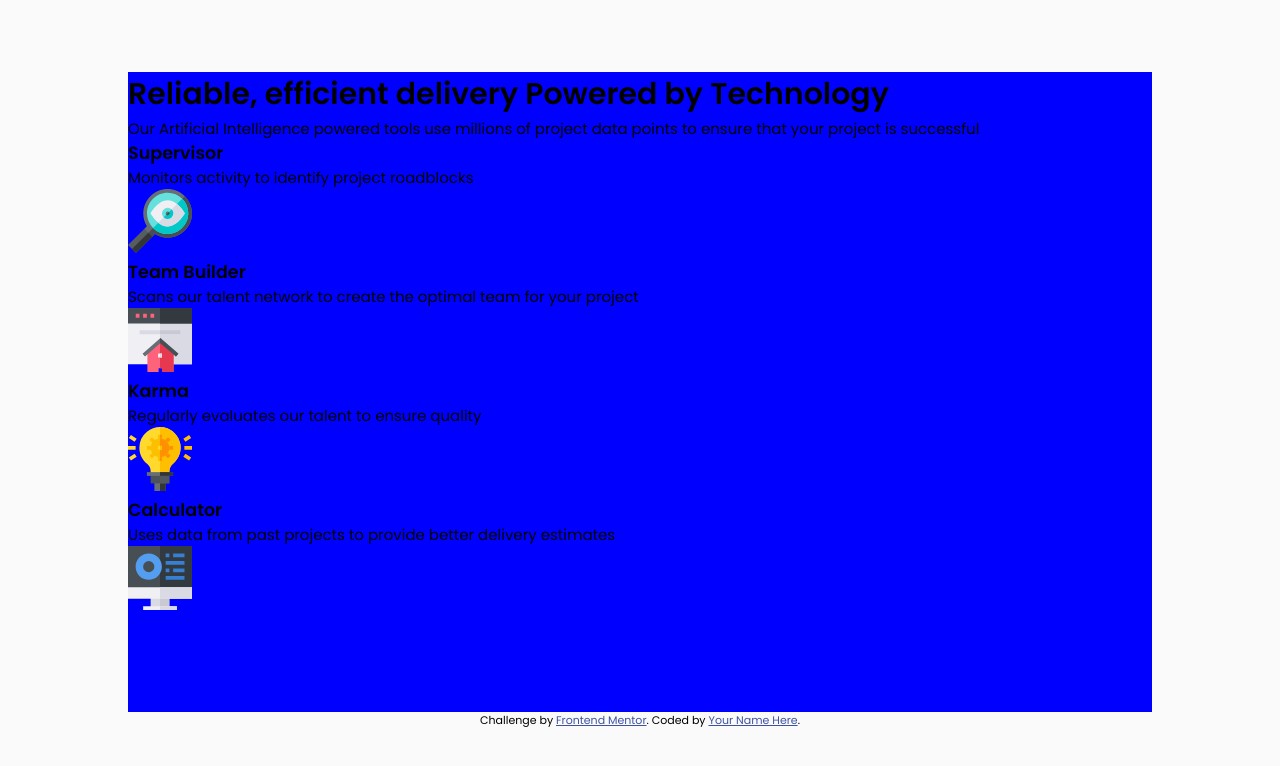
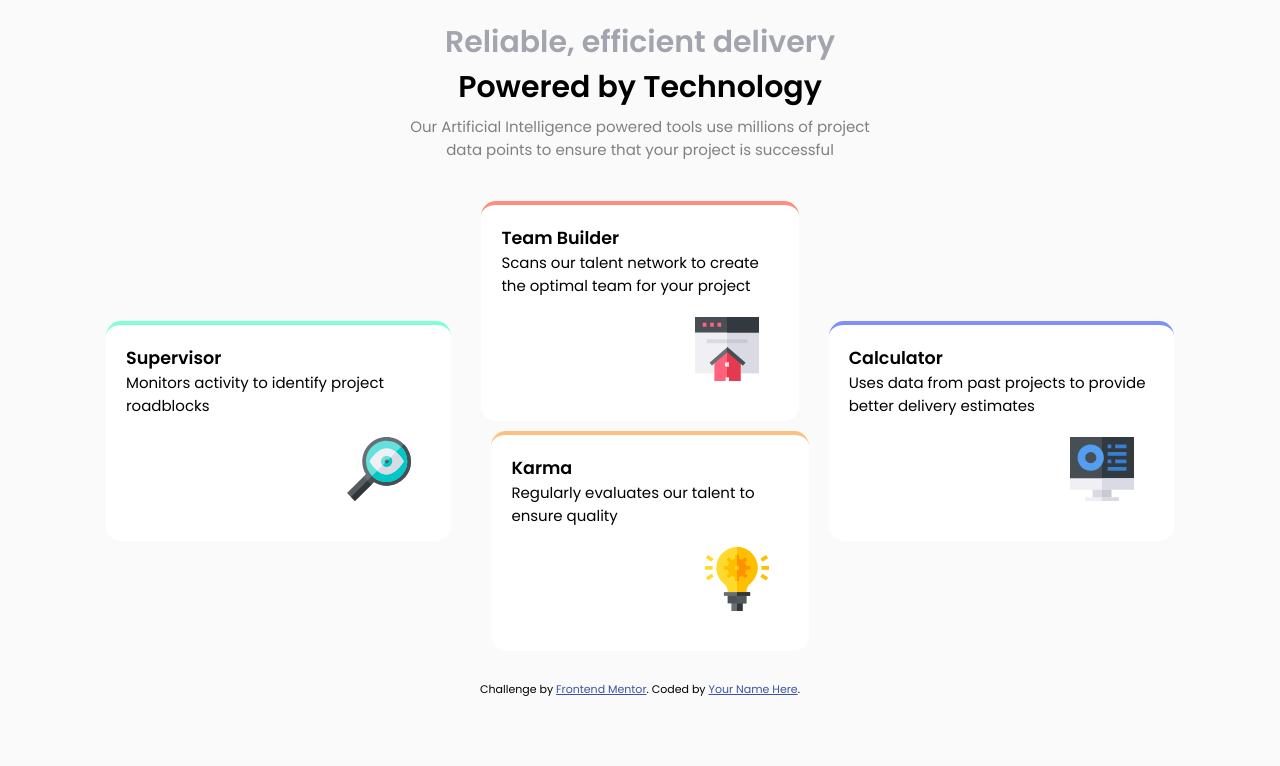
Before and after one commit to Isaac-kiptoo-kilimo/flex-box-challenge, a plain HTML site: page index.html in a window 1280 px wide. Drawn offline with Linux system fonts and the light colour scheme.

Commit message:
style:styling the cards and header

```diff
--- a/css/style.css
+++ b/css/style.css
@@ -8,24 +8,107 @@ body {
   background-color: hsl(0, 0%, 98%);
   font-size: 15px;
   font-family: "Poppins", sans-serif;
-  height: 100vh;
+  /* height: 100vh; */
   display: flex;
   flex-direction: column;
   justify-content: center;
   align-items: center;
 }
 
-.main{
-    background-color: blue;
-    height:  80%;
-    width: 80%;
+.main {
+  /* background-color: rgb(164, 238, 221); */
+  height: 90%;
+  width: 85%;
+  display: flex;
+  flex-direction: column;
+  align-items: center;
+  /* margin: 10px; */
+  /* padding: 10px; */
 }
 
+.main-head {
+  /* background-color: yellow; */
+  display: flex;
+  flex-direction: column;
+  justify-content: center;
+  align-items: center;
+  text-align: center;
+  width: 40vw;
+  margin: 10px;
+  padding: 10px;
 
-.main-head{
-
+  /* height: 30vh; */
+}
+.main-head > h1 {
+  margin-bottom: 5px;
 }
 
+.main-head > h1 > span {
+  color: hsl(229, 6%, 66%);
+  margin: 5px;
+  /* color: grey; */
+}
+.main-head > p {
+  color: grey;
+}
+
+.main-card {
+  padding: 10px;
+  display: flex;
+  justify-content: center;
+  align-items: center;
+  gap: 30px;
+  margin: 10px;
+  width: 100%;
+}
+
+.superior-card {
+  background-color: white;
+  padding: 20px;
+  border-radius: 15px;
+  border-top: 4px solid aquamarine;
+  width: 100%;
+}
+
+.team-card {
+  background-color: white;
+  padding: 20px;
+  border-radius: 15px;
+  border-top: 4px solid rgb(255, 140, 127);
+  width: 100%;
+}
+
+.team-karma-card{
+    gap: 20px;
+    width: 100%;
+}
+.karma-card {
+  background-color: white;
+  padding: 20px;
+  margin: 10px;
+  border-radius: 15px;
+  border-top: 4px solid rgb(255, 191, 127);
+  width: 100%;
+}
+.calc-card {
+  background-color: white;
+  padding: 20px;
+  border-radius: 15px;
+  border-top: 4px solid rgb(127, 142, 255);
+  width: 100%;
+}
+.main-card > .card-title {
+  margin: 5px;
+}
+.main-card > .card-para {
+  color: grey;
+}
+.img {
+  display: flex;
+  justify-content: end;
+  align-items: end;
+  margin: 20px;
+}
 .attribution {
   font-size: 11px;
   text-align: center;
--- a/index.html
+++ b/index.html
@@ -24,8 +24,8 @@
   <body>
     <main class="main">
       <div class="main-head">
-        <h1>Reliable, efficient delivery Powered by Technology</h1>
-        <p>
+        <h1> <span>Reliable, efficient delivery</span> Powered by Technology</h1>
+        <p class="card-para">
           Our Artificial Intelligence powered tools use millions of project data
           points to ensure that your project is successful
         </p>
@@ -33,27 +33,37 @@
 
       <div class="main-card">
        <div class="superior-card">
-        <h3>Supervisor</h3>
-        <p>Monitors activity to identify project roadblocks</p>
+        <h3 class="card-title">Supervisor</h3>
+        <p class="card-para">Monitors activity to identify project roadblocks</p>
+        <div class="img">
           <img src="./images/icon-supervisor.svg" alt="supervisor image">
+        </div>
 
        </div>
+       <div class="team-karma-card">
         <div class="team-card">
-        <h3>Team Builder</h3>
-        <p>
+          <h3  class="card-title">Team Builder</h3>
+          <p class="card-para">
             Scans our talent network to create the optimal team for your project
           </p>
+          <div class="img">
             <img src="./images/icon-team-builder.svg" alt="supervisor image">
           </div>
+         </div>
          <div class="karma-card">
-        <h3>Karma</h3>
-        <p>Regularly evaluates our talent to ensure quality</p>
+          <h3 class="card-title">Karma</h3>
+          <p class="card-para">Regularly evaluates our talent to ensure quality</p>
+          <div class="img">
             <img src="./images/icon-karma.svg" alt="supervisor image">
           </div>
+         </div>
+       </div>
         <div class="calc-card">
-          <h3>Calculator</h3>
+          <h3 class="card-title">Calculator</h3>
         <p>Uses data from past projects to provide better delivery estimates</p>
+        <div class="img">
           <img src="./images/icon-calculator.svg" alt="supervisor image">
+        </div>
         </div>
       </div>
     </main>
```
Lines whose indentation alone changed are shown as unchanged.
